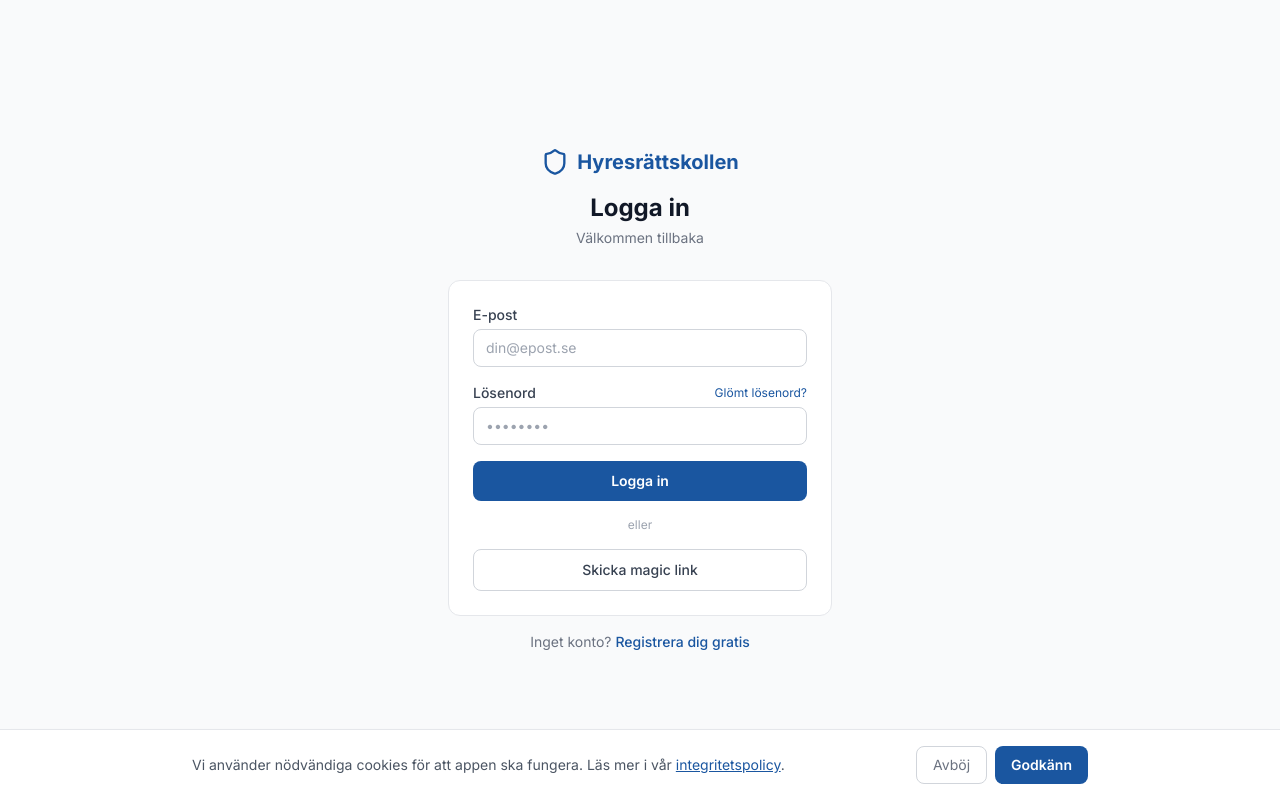
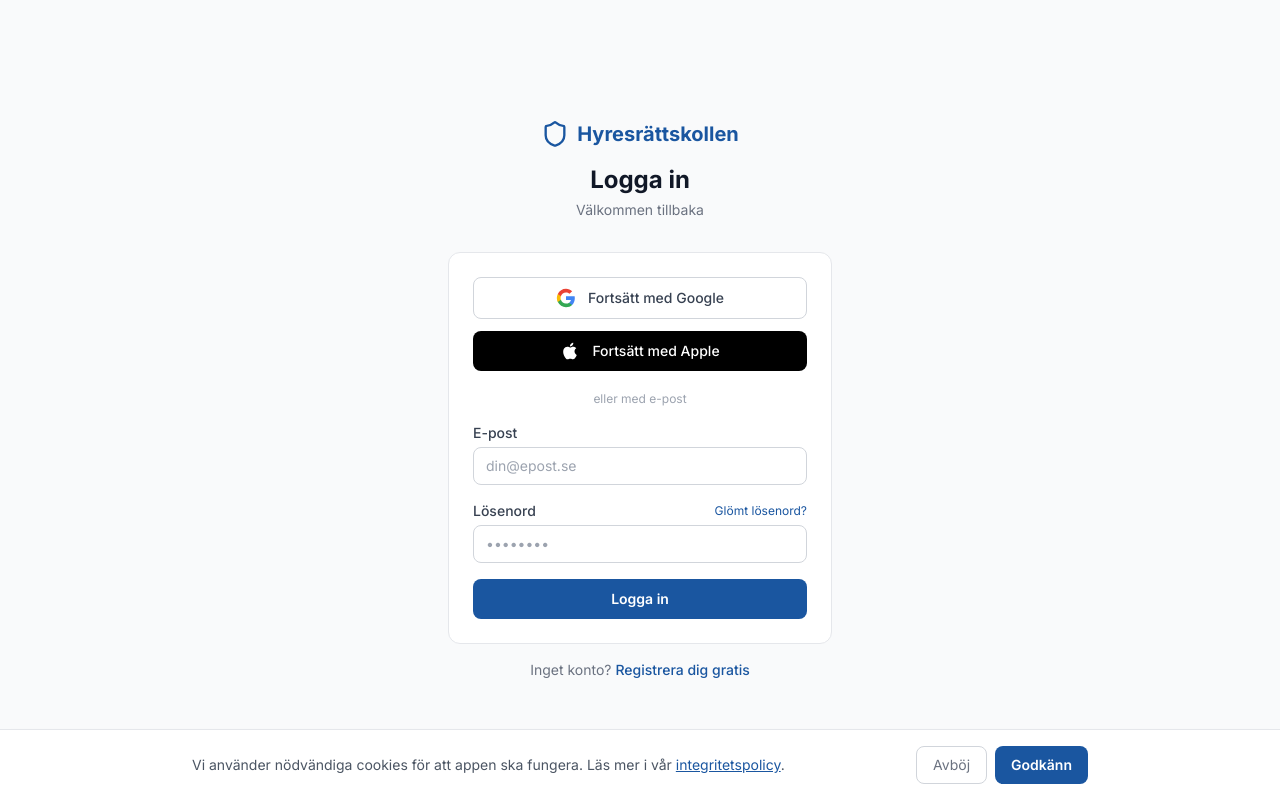
Before and after one commit to Andyselimi-byte/Hyresr-ttskollen-SaaS, a Next.js app: page /auth/login in a window 1280 px wide. Built offline with nearby package versions, Linux system fonts and the light colour scheme.

Commit message:
Add Google and Apple login buttons

```diff
--- /dev/null
+++ b/app/auth/callback/route.ts
@@ -0,0 +1,14 @@
+import { NextResponse, type NextRequest } from "next/server";
+import { createServerSupabaseClient } from "@/lib/supabase-server";
+
+export async function GET(request: NextRequest) {
+  const { searchParams, origin } = new URL(request.url);
+  const code = searchParams.get("code");
+
+  if (code) {
+    const supabase = await createServerSupabaseClient();
+    await supabase.auth.exchangeCodeForSession(code);
+  }
+
+  return NextResponse.redirect(`${origin}/dashboard`);
+}
--- a/app/auth/login/page.tsx
+++ b/app/auth/login/page.tsx
@@ -10,8 +10,8 @@
   const [email, setEmail] = useState("");
   const [password, setPassword] = useState("");
   const [loading, setLoading] = useState(false);
+  const [socialLoading, setSocialLoading] = useState<string | null>(null);
   const [error, setError] = useState("");
-  const [magicSent, setMagicSent] = useState(false);
 
   async function handleLogin(e: React.FormEvent) {
     e.preventDefault();
@@ -27,21 +27,20 @@
     setLoading(false);
   }
 
-  async function handleMagicLink() {
-    if (!email) { setError("Ange din e-postadress först."); return; }
-    setLoading(true);
+  async function handleSocialLogin(provider: "google" | "apple") {
+    setSocialLoading(provider);
     setError("");
     const supabase = createClient();
-    const { error } = await supabase.auth.signInWithOtp({
-      email,
-      options: { emailRedirectTo: `${process.env.NEXT_PUBLIC_APP_URL}/dashboard` },
+    const { error } = await supabase.auth.signInWithOAuth({
+      provider,
+      options: {
+        redirectTo: `${window.location.origin}/auth/callback`,
+      },
     });
     if (error) {
-      setError("Kunde inte skicka magic link. Försök igen.");
-    } else {
-      setMagicSent(true);
+      setError("Inloggning misslyckades. Försök igen.");
+      setSocialLoading(null);
     }
-    setLoading(false);
   }
 
   return (
@@ -56,15 +55,42 @@
           <p className="text-gray-500 text-sm mt-1">Välkommen tillbaka</p>
         </div>
 
-        {magicSent ? (
-          <div className="bg-[#eaf3de] border border-[#97c459] rounded-xl p-5 text-center">
-            <p className="font-semibold text-[#27500a] mb-1">Kolla din inbox!</p>
-            <p className="text-sm text-[#27500a]/80">
-              Vi har skickat en inloggningslänk till {email}.
-            </p>
+        <div className="bg-white border border-gray-200 rounded-xl p-6">
+          {/* Social login buttons */}
+          <div className="space-y-3 mb-5">
+            <button
+              onClick={() => handleSocialLogin("google")}
+              disabled={!!socialLoading}
+              className="w-full flex items-center justify-center gap-3 border border-gray-300 rounded-lg px-4 py-2.5 text-sm font-medium text-gray-700 hover:bg-gray-50 transition-colors disabled:opacity-60"
+            >
+              <svg className="h-5 w-5" viewBox="0 0 24 24">
+                <path fill="#4285F4" d="M22.56 12.25c0-.78-.07-1.53-.2-2.25H12v4.26h5.92c-.26 1.37-1.04 2.53-2.21 3.31v2.77h3.57c2.08-1.92 3.28-4.74 3.28-8.09z"/>
+                <path fill="#34A853" d="M12 23c2.97 0 5.46-.98 7.28-2.66l-3.57-2.77c-.98.66-2.23 1.06-3.71 1.06-2.86 0-5.29-1.93-6.16-4.53H2.18v2.84C3.99 20.53 7.7 23 12 23z"/>
+                <path fill="#FBBC05" d="M5.84 14.09c-.22-.66-.35-1.36-.35-2.09s.13-1.43.35-2.09V7.07H2.18C1.43 8.55 1 10.22 1 12s.43 3.45 1.18 4.93l2.85-2.22.81-.62z"/>
+                <path fill="#EA4335" d="M12 5.38c1.62 0 3.06.56 4.21 1.64l3.15-3.15C17.45 2.09 14.97 1 12 1 7.7 1 3.99 3.47 2.18 7.07l3.66 2.84c.87-2.6 3.3-4.53 6.16-4.53z"/>
+              </svg>
+              {socialLoading === "google" ? "Loggar in..." : "Fortsätt med Google"}
+            </button>
+
+            <button
+              onClick={() => handleSocialLogin("apple")}
+              disabled={!!socialLoading}
+              className="w-full flex items-center justify-center gap-3 bg-black text-white rounded-lg px-4 py-2.5 text-sm font-medium hover:bg-gray-900 transition-colors disabled:opacity-60"
+            >
+              <svg className="h-5 w-5" viewBox="0 0 24 24" fill="white">
+                <path d="M18.71 19.5c-.83 1.24-1.71 2.45-3.05 2.47-1.34.03-1.77-.79-3.29-.79-1.53 0-2 .77-3.27.82-1.31.05-2.3-1.32-3.14-2.53C4.25 17 2.94 12.45 4.7 9.39c.87-1.52 2.43-2.48 4.12-2.51 1.28-.02 2.5.87 3.29.87.78 0 2.26-1.07 3.8-.91.65.03 2.47.26 3.64 1.98-.09.06-2.17 1.28-2.15 3.81.03 3.02 2.65 4.03 2.68 4.04-.03.07-.42 1.44-1.38 2.83M13 3.5c.73-.83 1.94-1.46 2.94-1.5.13 1.17-.34 2.35-1.04 3.19-.69.85-1.83 1.51-2.95 1.42-.15-1.15.41-2.35 1.05-3.11z"/>
+              </svg>
+              {socialLoading === "apple" ? "Loggar in..." : "Fortsätt med Apple"}
+            </button>
           </div>
-        ) : (
-          <div className="bg-white border border-gray-200 rounded-xl p-6">
+
+          <div className="relative my-4">
+            <div className="absolute inset-0 flex items-center">
+              <div className="w-full border-t border-gray-200" />
+            </div>
+            <div className="relative flex justify-center text-xs text-gray-400 bg-white px-2">eller med e-post</div>
+          </div>
+
           <form onSubmit={handleLogin} className="space-y-4">
             <div>
               <label className="block text-sm font-medium text-gray-700 mb-1">E-post</label>
@@ -108,23 +134,7 @@
               {loading ? "Loggar in..." : "Logga in"}
             </button>
           </form>
-
-            <div className="relative my-4">
-              <div className="absolute inset-0 flex items-center">
-                <div className="w-full border-t border-gray-200" />
         </div>
-              <div className="relative flex justify-center text-xs text-gray-400 bg-white px-2">eller</div>
-            </div>
-
-            <button
-              onClick={handleMagicLink}
-              disabled={loading}
-              className="w-full border border-gray-300 hover:border-[#1a56a0] text-gray-700 hover:text-[#1a56a0] font-medium py-2.5 rounded-lg transition-colors text-sm"
-            >
-              Skicka magic link
-            </button>
-          </div>
-        )}
 
         <p className="text-center text-sm text-gray-500 mt-4">
           Inget konto?{" "}
```
Lines whose indentation alone changed are shown as unchanged.
